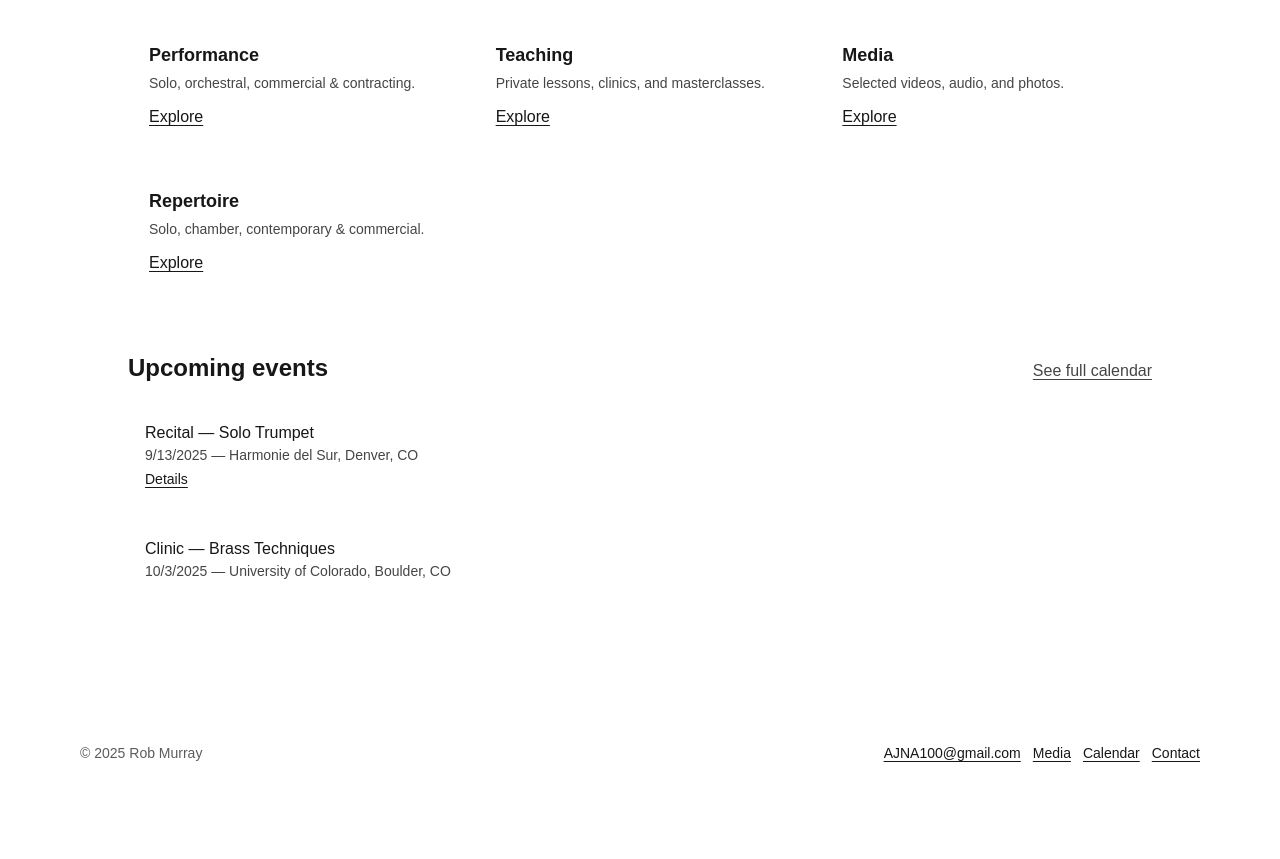
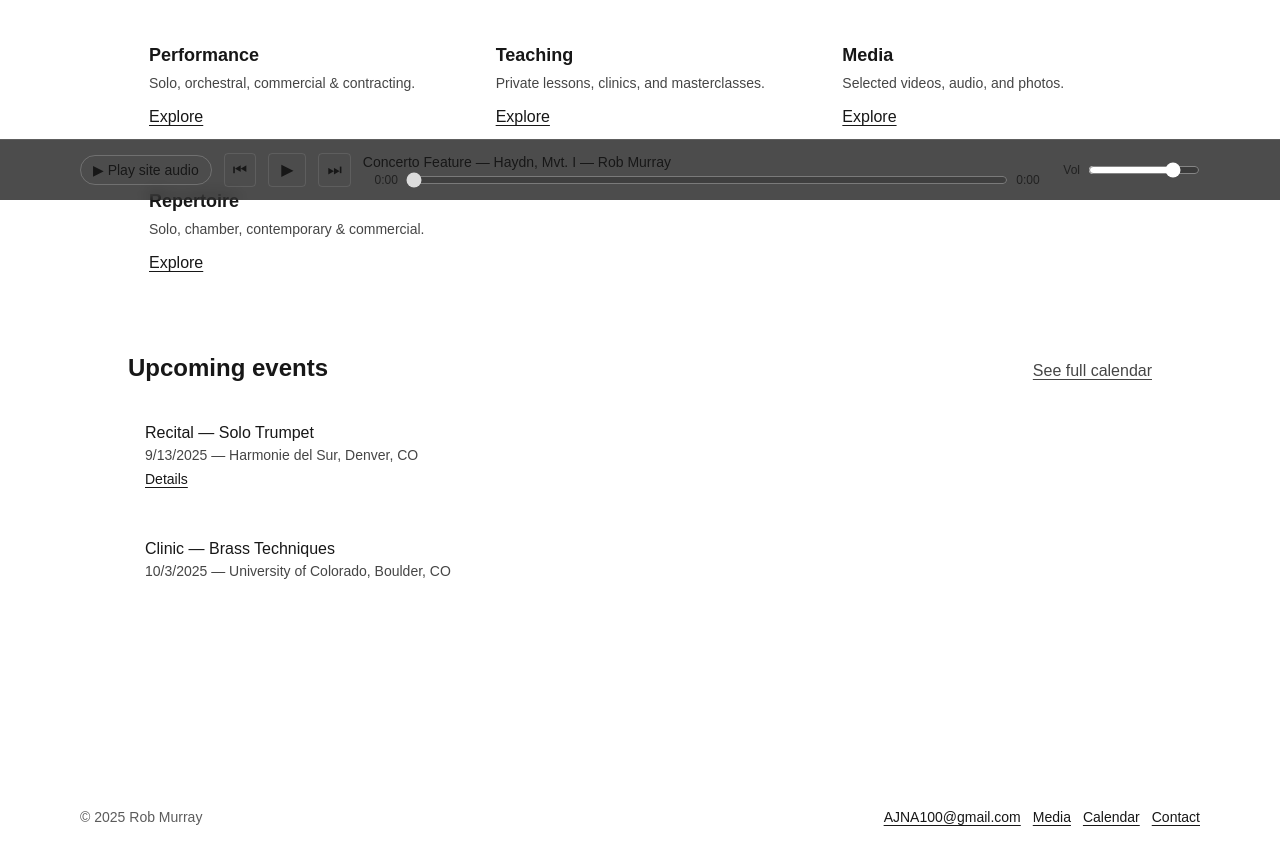
Before and after one commit to rpoole444/dr-murray-website, a Next.js app: page / in a window 1280 px wide. Shown: the part 600-1459 px from the top of the page. Before the commit the page ends 1395 px from the top, so only its background shows below. Built offline with nearby package versions, Linux system fonts and the light colour scheme.

Commit message:
add audio player

```diff
--- a/src/app/layout.tsx
+++ b/src/app/layout.tsx
@@ -2,6 +2,7 @@ import type { Metadata } from 'next';
 import { Geist, Geist_Mono } from 'next/font/google';
 import Navbar from '@/components/Navbar';
 import './globals.css';
+import AudioPlayer from '@/components/AudioPlayer';
 
 const geistSans = Geist({ variable: '--font-geist-sans', subsets: ['latin'] });
 const geistMono = Geist_Mono({ variable: '--font-geist-mono', subsets: ['latin'] });
@@ -21,6 +22,10 @@ export default function RootLayout({ children }: { children: React.ReactNode })
       <body className={`${geistSans.variable} ${geistMono.variable} antialiased`}>
         <Navbar />
         {children}
+        <div className="h-20 md:h-16">
+          <AudioPlayer />
+        </div>
+
         <footer className="mt-16 border-t border-white/10">
           <div className="max-w-6xl mx-auto px-4 py-8 flex flex-col md:flex-row md:items-center md:justify-between gap-4">
             <p className="opacity-70 text-sm">© {new Date().getFullYear()} Rob Murray</p>
--- /dev/null
+++ b/src/components/AudioPlayer.tsx
@@ -0,0 +1,154 @@
+'use client';
+
+import { useEffect, useMemo, useRef, useState } from 'react';
+import { playlist as defaultPlaylist, type Track } from '@/content/playlist';
+
+function formatTime(s: number) {
+  if (!Number.isFinite(s) || s < 0) return '0:00';
+  const m = Math.floor(s / 60);
+  const sec = Math.floor(s % 60).toString().padStart(2, '0');
+  return `${m}:${sec}`;
+}
+
+export default function AudioPlayer({ tracks = defaultPlaylist }: { tracks?: Track[] }) {
+  const audioRef = useRef<HTMLAudioElement>(null);
+  const [idx, setIdx] = useState(0);
+  const [playing, setPlaying] = useState(false);
+  const [currentTime, setCurrentTime] = useState(0);
+  const [duration, setDuration] = useState(0);
+  const [volume, setVolume] = useState(0.8);
+  const [showPrompt, setShowPrompt] = useState(true); // polite autoplay gate
+
+  const track = useMemo(() => tracks[idx], [tracks, idx]);
+
+  // Wire events
+  useEffect(() => {
+    const el = audioRef.current;
+    if (!el) return;
+
+    const onTime = () => setCurrentTime(el.currentTime || 0);
+    const onLoaded = () => setDuration(el.duration || 0);
+    const onEnded = () => next();
+
+    el.addEventListener('timeupdate', onTime);
+    el.addEventListener('loadedmetadata', onLoaded);
+    el.addEventListener('ended', onEnded);
+    el.volume = volume;
+
+    return () => {
+      el.removeEventListener('timeupdate', onTime);
+      el.removeEventListener('loadedmetadata', onLoaded);
+      el.removeEventListener('ended', onEnded);
+    };
+  }, [idx, volume]);
+
+  function play() {
+    const el = audioRef.current;
+    if (!el) return;
+    el.play().then(() => {
+      setPlaying(true);
+      setShowPrompt(false);
+      // Media Session API
+      if ('mediaSession' in navigator) {
+        navigator.mediaSession.metadata = new MediaMetadata({
+          title: track.title,
+          artist: track.artist ?? 'Rob Murray',
+        });
+      }
+    }).catch(() => {
+      // If autoplay blocked, keep prompt visible
+      setShowPrompt(true);
+    });
+  }
+
+  function pause() {
+    audioRef.current?.pause();
+    setPlaying(false);
+  }
+
+  function toggle() {
+    playing ? pause() : play();
+  }
+
+  function seek(pct: number) {
+    const el = audioRef.current;
+    if (!el || !duration) return;
+    el.currentTime = pct * duration;
+  }
+
+  function next() {
+    setIdx((i) => (i + 1) % tracks.length);
+    setTimeout(() => playing && play(), 0);
+  }
+
+  function prev() {
+    setIdx((i) => (i - 1 + tracks.length) % tracks.length);
+    setTimeout(() => playing && play(), 0);
+  }
+
+  // Keep element volume in sync
+  useEffect(() => {
+    if (audioRef.current) audioRef.current.volume = volume;
+  }, [volume]);
+
+  return (
+    <div className="fixed bottom-0 inset-x-0 z-40 border-t border-white/10 bg-black/70 backdrop-blur">
+      <div className="max-w-6xl mx-auto px-4 py-3 flex flex-col md:flex-row md:items-center gap-3">
+        {/* Prompt (first visit) */}
+        {showPrompt && (
+          <button
+            onClick={play}
+            className="self-start md:self-auto rounded-full px-3 py-1 text-sm border border-white/20 hover:bg-white/10"
+          >
+            ▶ Play site audio
+          </button>
+        )}
+
+        {/* Controls */}
+        <div className="flex items-center gap-3">
+          <button onClick={prev} aria-label="Previous" className="rounded px-2 py-1 border border-white/10 hover:bg-white/10">⏮</button>
+          <button onClick={toggle} aria-label={playing ? 'Pause' : 'Play'} className="rounded px-3 py-1 border border-white/10 hover:bg-white/10">
+            {playing ? '⏸' : '▶'}
+          </button>
+          <button onClick={next} aria-label="Next" className="rounded px-2 py-1 border border-white/10 hover:bg-white/10">⏭</button>
+        </div>
+
+        {/* Title */}
+        <div className="min-w-0 flex-1">
+          <div className="truncate text-sm">{track.title}{track.artist ? ` — ${track.artist}` : ''}</div>
+          {/* Seek */}
+          <div className="flex items-center gap-2 text-xs opacity-80">
+            <span className="w-10 text-right tabular-nums">{formatTime(currentTime)}</span>
+            <input
+              type="range"
+              min={0}
+              max={1000}
+              value={duration ? Math.floor((currentTime / duration) * 1000) : 0}
+              onChange={(e) => seek(Number(e.target.value) / 1000)}
+              className="w-full accent-white"
+              aria-label="Seek"
+            />
+            <span className="w-10 tabular-nums">{formatTime(duration)}</span>
+          </div>
+        </div>
+
+        {/* Volume */}
+        <div className="flex items-center gap-2">
+          <span className="text-xs opacity-80">Vol</span>
+          <input
+            type="range"
+            min={0}
+            max={100}
+            value={Math.round(volume * 100)}
+            onChange={(e) => setVolume(Number(e.target.value) / 100)}
+            className="w-28 accent-white"
+            aria-label="Volume"
+          />
+        </div>
+      </div>
+
+      {/* Hidden audio element */}
+      <audio ref={audioRef} src={track.src} preload="metadata" />
+    </div>
+  );
+}
--- /dev/null
+++ b/src/content/playlist.ts
@@ -0,0 +1,34 @@
+export type Track = { id: string; title: string; artist?: string; src: string };
+
+export const playlist: Track[] = [
+  {
+    id: 't1',
+    title: 'Concerto Feature — Haydn, Mvt. I',
+    artist: 'Rob Murray',
+    src: '/media/audio/haydn-concerto-mvt1.mp3',
+  },
+  {
+    id: 't2',
+    title: 'Jazz Feature — A Night in Tunisia (Live)',
+    artist: 'Rob Murray Quartet',
+    src: '/media/audio/night-in-tunisia-live.mp3',
+  },
+  {
+    id: 't3',
+    title: 'Recital Selection — Enesco Légende',
+    artist: 'Rob Murray',
+    src: '/media/audio/enesco-legende.mp3',
+  },
+  {
+    id: 't4',
+    title: 'Commercial / Big Band Feature',
+    artist: 'Rob Murray with Colorado Jazz Orchestra',
+    src: '/media/audio/big-band-feature.mp3',
+  },
+  {
+    id: 't5',
+    title: 'New Music — This Morning’s Ride (McKee)',
+    artist: 'Rob Murray',
+    src: '/media/audio/this-mornings-ride.mp3',
+  },
+];
```
